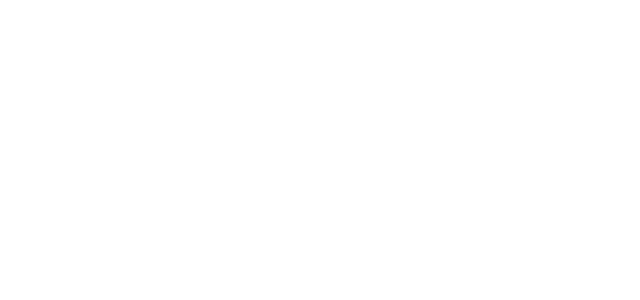
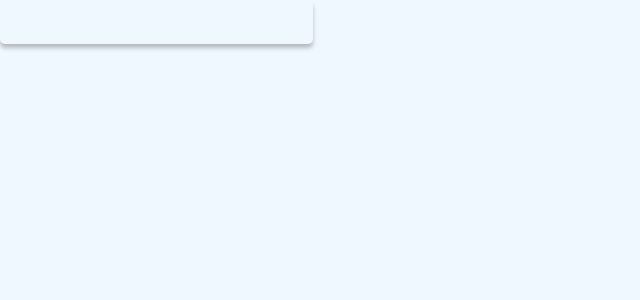
Before and after one commit to RushiamX/Projeto-Light, a React (Create React App) app: page / in a window 1280 px wide. Shown: the top 300 px of the page, without its empty margins (0-640 px from the left). Built offline with nearby package versions, Linux system fonts and the light colour scheme.

Commit message:
feat: inicia o componente Button

```diff
--- a/src/App.css
+++ b/src/App.css
@@ -1,6 +1,6 @@
 .App{
-  color: white;
+  /* color: white;
   display: flex;
   justify-content: center;
-  align-items: center;
+  align-items: center; */
 }
--- a/src/App.js
+++ b/src/App.js
@@ -1,12 +1,11 @@
 
 import './App.css';
+import Button from './components/Button';
 
 function App() {
   return (
     <div className="App">
-      <header className="App-header">
-        Hello
-      </header>
+     <Button></Button>
     </div>
   );
 }
--- /dev/null
+++ b/src/components/Button.css
@@ -0,0 +1,12 @@
+.container_btn{
+  justify-content: center;
+}
+button{
+  width: 313px;
+  height: 44px;
+  background-color: E9ECEF;
+  box-shadow: 0px 4px 4px rgba(0, 0, 0, 0.25);
+  border-radius: 5px;
+  border: none;
+  justify-content: center;
+}
--- /dev/null
+++ b/src/components/Button.jsx
@@ -0,0 +1,13 @@
+import React from "react";
+
+import './Button.css'
+
+  function Button() {
+  return (
+    <div className="container_btn">
+      <button></button>
+    </div>
+  );
+  }
+
+export default Button;
--- a/src/index.css
+++ b/src/index.css
@@ -1,13 +1,6 @@
-body {
+*{
   margin: 0;
-  font-family: -apple-system, BlinkMacSystemFont, 'Segoe UI', 'Roboto', 'Oxygen',
-    'Ubuntu', 'Cantarell', 'Fira Sans', 'Droid Sans', 'Helvetica Neue',
-    sans-serif;
-  -webkit-font-smoothing: antialiased;
-  -moz-osx-font-smoothing: grayscale;
+  padding: 0;
+  box-sizing: border-box;
+  background-color: aliceblue;
 }
-
-code {
-  font-family: source-code-pro, Menlo, Monaco, Consolas, 'Courier New',
-    monospace;
-}
```
Also changed, not shown: 1 other file (tests, documents, lock files or other folders).
